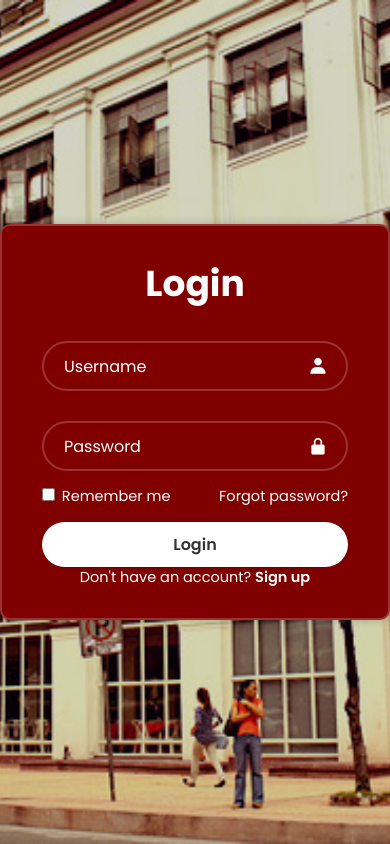
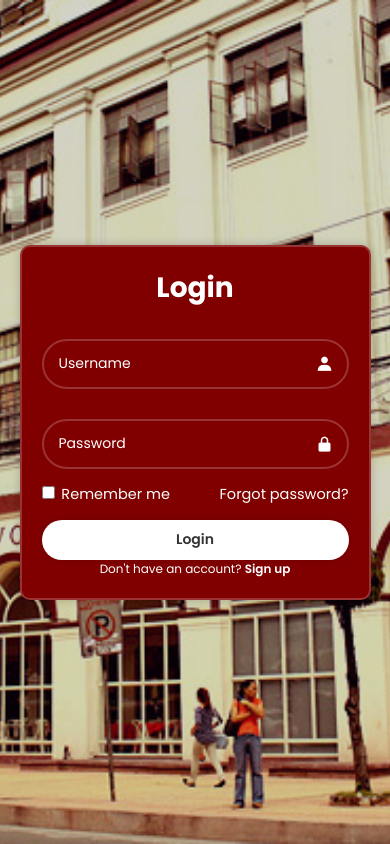
Before and after one commit to Zandaa1/PWU_PointsQR, a PHP site: page /login_revamped.php in a window 390 px wide. Run offline with PHP 8.4, Linux system fonts and the light colour scheme.

Commit message:
login mobile sizing

```diff
--- a/login_revamped.php
+++ b/login_revamped.php
@@ -155,6 +155,37 @@ if ($_SERVER["REQUEST_METHOD"] == "POST") {
         .register-link p a:hover {
             text-decoration: underline;
         }
+
+        @media (max-width: 480px) {
+            .wrapper {
+                width: 90%;
+                padding: 20px;
+            }
+
+            .wrapper h1 {
+                font-size: 28px;
+            }
+
+            .input-box input {
+                font-size: 14px;
+                padding: 10px 40px 10px 15px;
+            }
+
+            .input-box i {
+                font-size: 18px;
+                right: 15px;
+            }
+
+            .wrapper .btn {
+                height: 40px;
+                font-size: 14px;
+            }
+
+            .wrapper .register-link,
+            .remember-forgot {
+                font-size: 12px;
+            }
+        }
     </style>
 
 </head>
```
Lines whose indentation alone changed are shown as unchanged.
